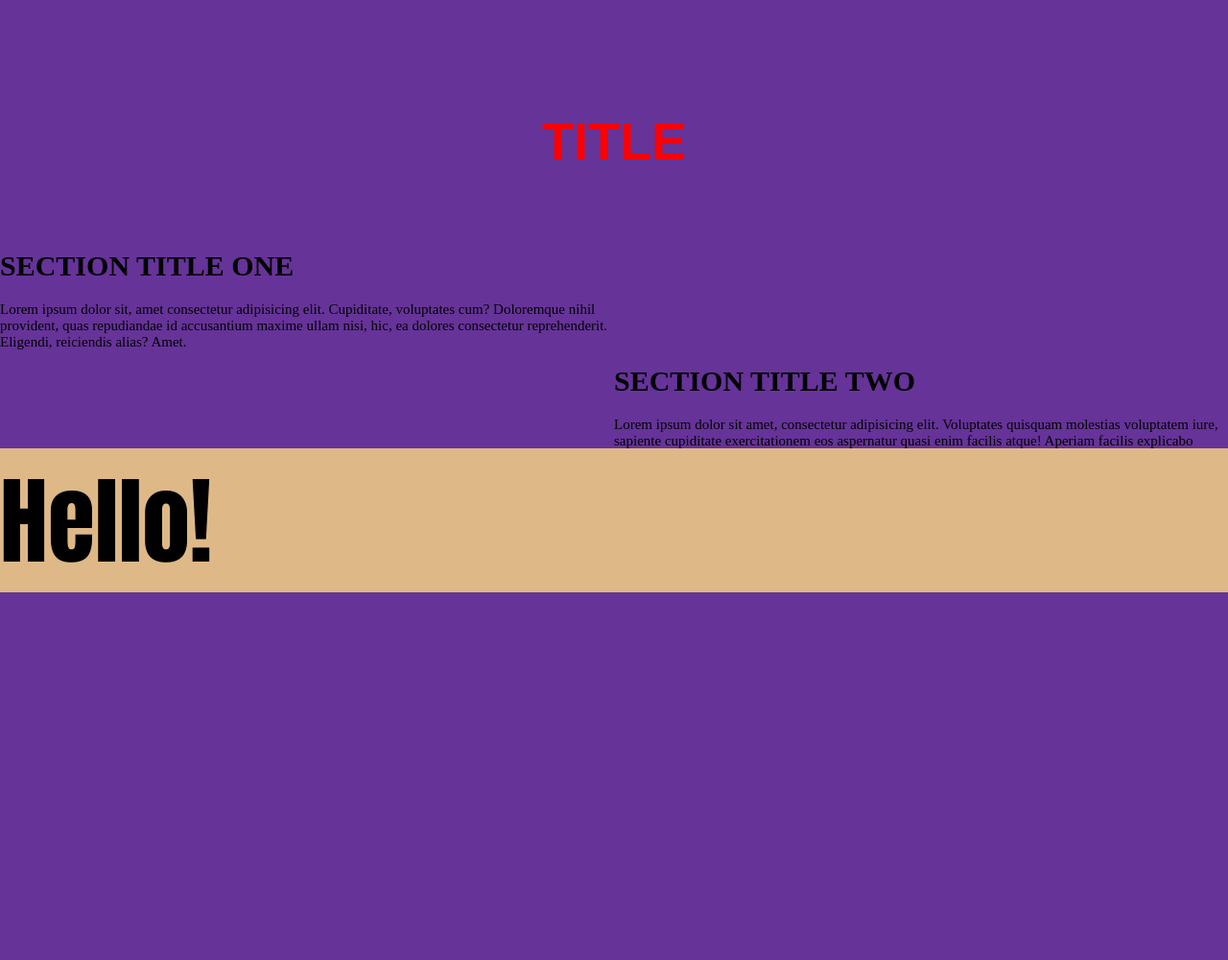
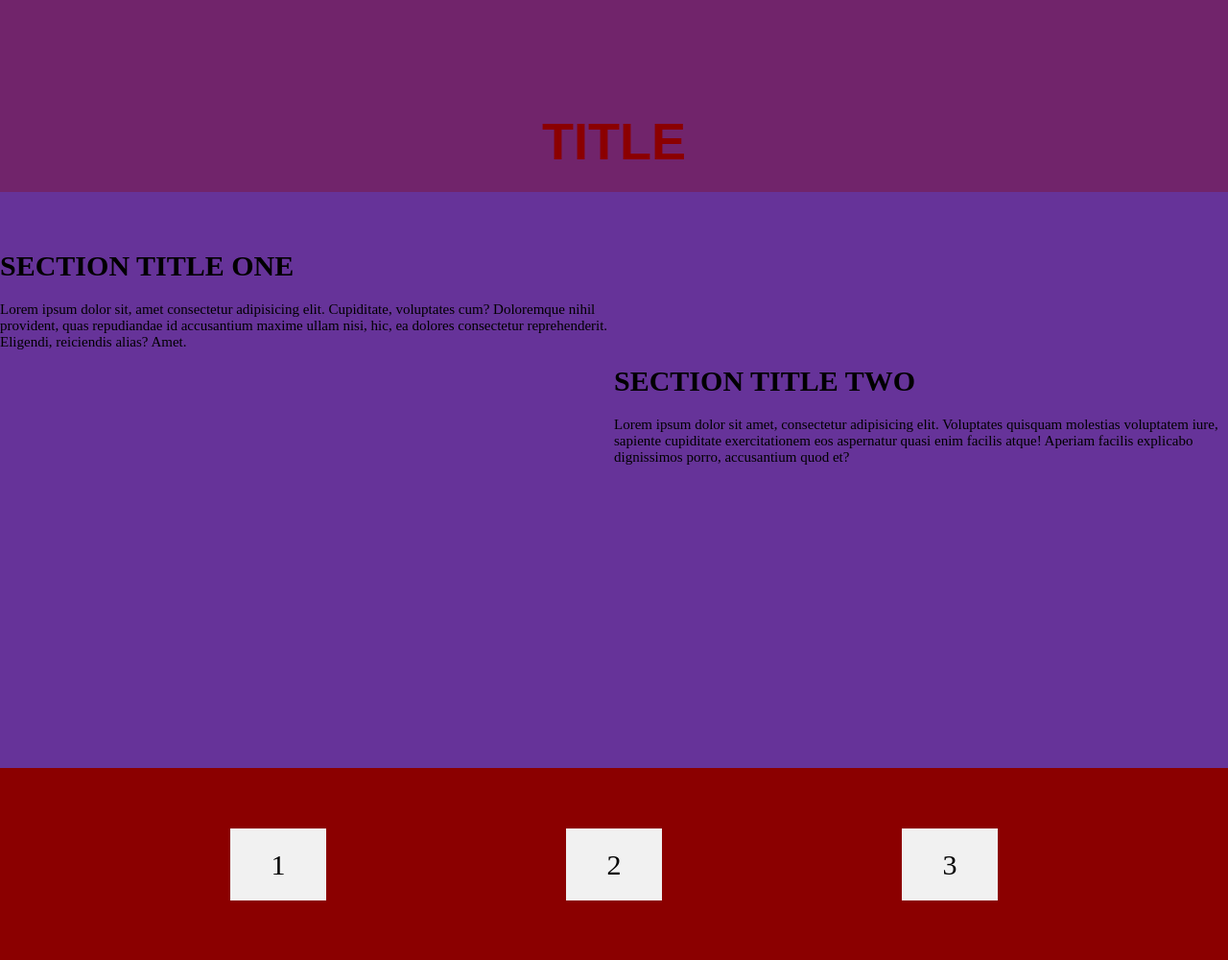
Before and after one commit to K-SIMMONS/take-home-day-one, a plain HTML site: page index.html in a window 1280 px wide. Shown: the whole page at 96% size. Before the commit the page ends 800 px from the top, so only its background shows below. Drawn offline with Linux system fonts and the light colour scheme.

Commit message:
added flexbox demo

```diff
--- a/css/styles.css
+++ b/css/styles.css
@@ -2,6 +2,12 @@ body{
     padding: 0;
     margin: 0;
     background-color: wheat;
+}
+
+.back{
+    background-color: darkred;
+    height: 200px;
+    opacity: 0.3;
 }
 
 .wrapper{
@@ -18,7 +24,7 @@ header .title{
 .title{
     min-width: 100%;
     font-size: 40px;
-    color:red;
+    color:darkred;
     text-align: center;
 }
 
@@ -39,14 +45,27 @@ header .title{
 
 }
 
-.hello{
-    background-color: burlywood;
-    height: 150px;
-    font-size: 50px;
-    font-family: Impact, Haettenschweiler, 'Arial Narrow Bold', sans-serif;
+
+
+.flex-container {
+   height: 200px;
     position: relative;
-    top:400px;
-}
+   top: 600px;
+    display: flex;
+    flex-wrap: wrap;
+    background-color: darkred;
+    justify-content: space-evenly;
+    align-items: center;
+  }
+
+  .flex-container > div {
+    background-color: #f1f1f1;
+    width: 100px;
+    margin: 10px;
+    text-align: center;
+    line-height: 75px;
+    font-size: 30px;
+  }
 
 
 @media only screen and (max-width: 480px) {
--- a/index.html
+++ b/index.html
@@ -8,9 +8,11 @@
     <link rel="stylesheet" href="css/styles.css">
 </head>
 <body>
-   <header>
+   <div class="back"></div>
+    <header>
        <h1 class="title">TITLE</h1>
     </header>
+
     <div class="sec-one">
         <h1>SECTION TITLE ONE </h1>
         <p>Lorem ipsum dolor sit, amet consectetur adipisicing elit. Cupiditate, voluptates cum? Doloremque nihil provident, quas repudiandae id accusantium maxime ullam nisi, hic, ea dolores consectetur reprehenderit. Eligendi, reiciendis alias? Amet.</p>
@@ -20,9 +22,14 @@
         <h1 class="p-title">SECTION TITLE TWO</h1>
         <p>Lorem ipsum dolor sit amet, consectetur adipisicing elit. Voluptates quisquam molestias voluptatem iure, sapiente cupiditate exercitationem eos aspernatur quasi enim facilis atque! Aperiam facilis explicabo dignissimos porro, accusantium quod et?</p>
     </div>
-<div class="hello">
-    <h1>Hello!</h1>
 
-</div>
+
+<div class="flex-container">
+    <div>1</div>
+    <div>2</div>
+    <div>3</div>
+
+  </div>
+
 </body>
 </html>
```
